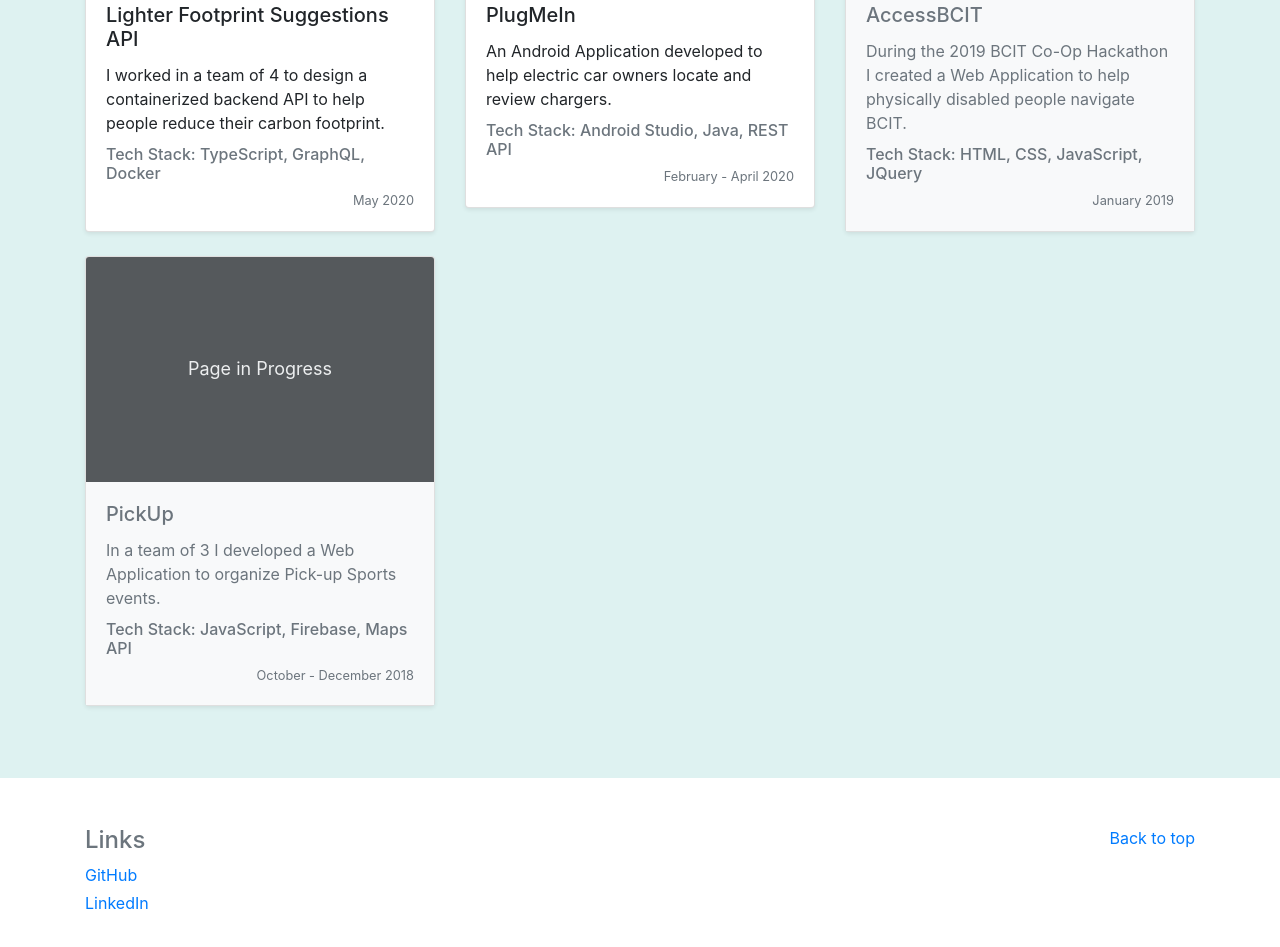
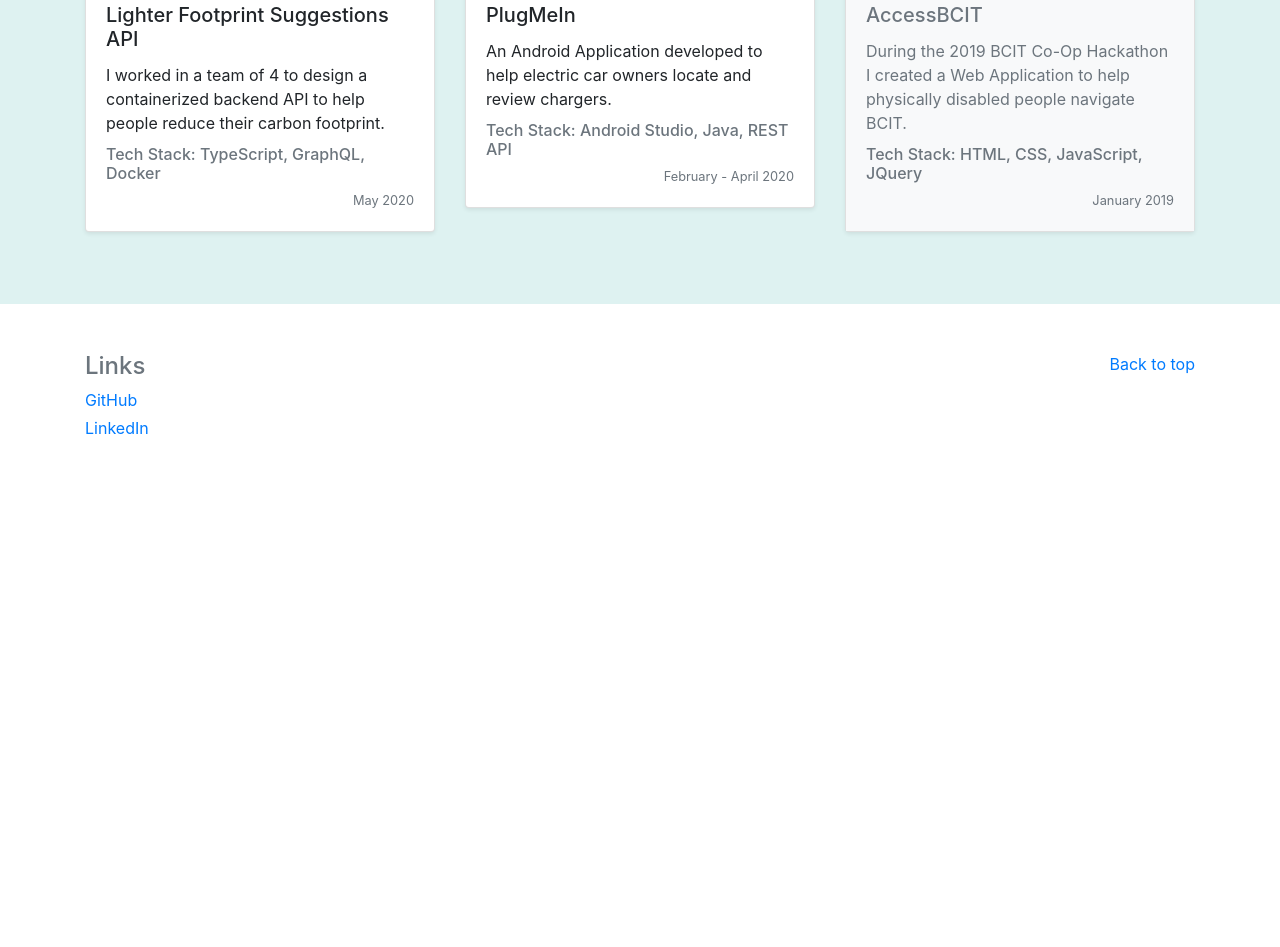
Before and after one commit to wloftus/portfolio-website, a plain HTML site: page portfolio/index.html in a window 1280 px wide. Shown: the part 715-1662 px from the top of the page. After the commit the page ends 1207 px from the top, so only its background shows below. Drawn offline with nearby package versions, Linux system fonts and the light colour scheme.

Commit message:
removed pickup

```diff
--- a/portfolio/index.html
+++ b/portfolio/index.html
@@ -136,24 +136,6 @@
               </div>
             </div>
 
-            <div class="col-md-4">
-              <div class="card mb-4 shadow-sm" id="unfinished">
-                <svg class="bd-placeholder-img card-img-top" width="100%" height="225" xmlns="http://www.w3.org/2000/svg" preserveAspectRatio="xMidYMid slice" focusable="false" role="img" aria-label="Placeholder: Thumbnail"><title>Placeholder</title><rect width="100%" height="100%" fill="#55595c"/><text x="50%" y="50%" fill="#eceeef" dy=".3em">Page in Progress</text></svg>
-                <div class="card-body text-muted bg-light">
-                  <h5 class="card-title">PickUp</h5>
-                  <p class="card-text">
-                    In a team of 3 I developed a Web Application to organize Pick-up Sports events.
-                  </p>
-                  <h6 class="card-subtitle mb-2 text-muted">Tech Stack: JavaScript, Firebase, Maps API</h6>
-                  <div class="d-flex justify-content-between align-items-center">
-                    <div></div>
-                    <small class="text-muted">October - December 2018</small>
-                  </div>
-                </div>
-                <!-- <a href="test" class="stretched-link"></a> -->
-              </div>
-            </div>
-
           </div>
         </div>
         <!-- <div class="container">
```
